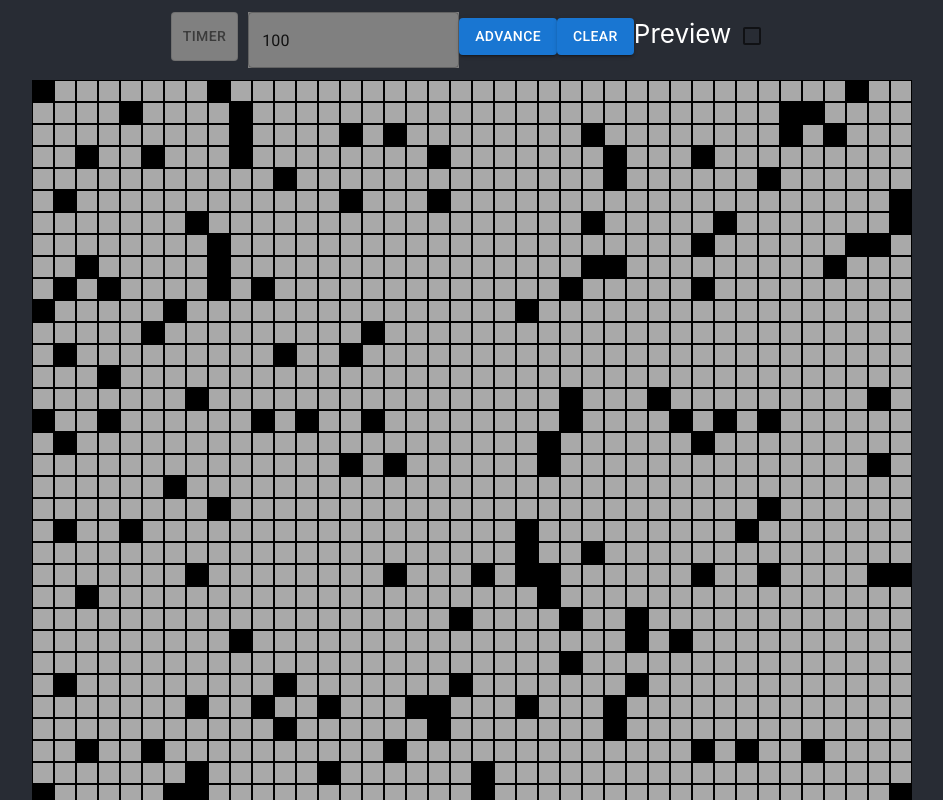
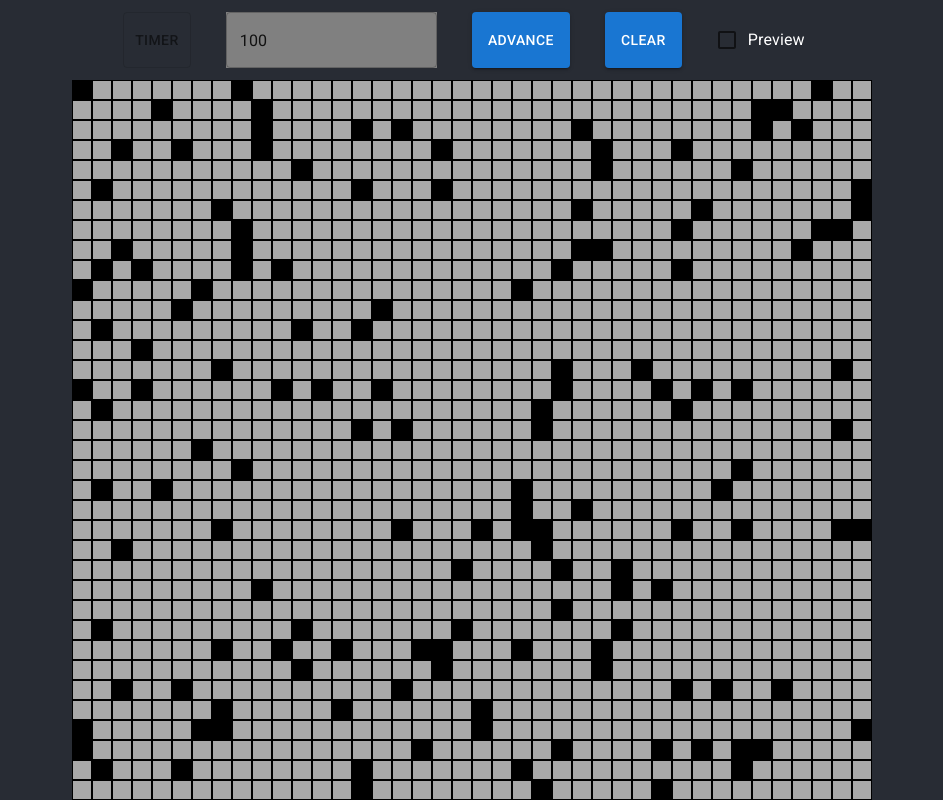
Before and after one commit to TheRhodanist/react-game-of-life, a React (Create React App) app: page / in a window 1280 px wide. Shown: the top 800 px of the page, without its empty margins (168-1111 px from the left). Built offline with nearby package versions, Linux system fonts and the light colour scheme.

Commit message:
Fix tile toggle and add css baseline

```diff
--- a/src/components/GameBoard.tsx
+++ b/src/components/GameBoard.tsx
@@ -13,14 +13,12 @@ export const GameBoard  = () => {
     const [previewEnabled, setPreviewEnabled] = useState(false);
     const [timerValue, setTimerValue] = useState(100);
     const [autoMode, setAutoMode] = useState(false);
+    const [redraw, setRedraw] = useState(false);
 
     function handleAdvance() {
         setBoard(prevstate=>{
             return calculateNextStep(prevstate);
         });
-    }
-    function handleToggleTile(tile:TileModel) {
-        tile.toggle();
     }
     useEffect(() => {
         const timer = setInterval(()=>{
@@ -35,9 +33,15 @@ export const GameBoard  = () => {
     function handleClear() {
         setBoard(getEmptyGame(GAME_SIZE));
     }
-
+    function handleToggleTile(tile:TileModel) {
+        tile.toggle();
+        manualRedraw()
+    }
+    function manualRedraw() {
+        setRedraw(prevState => !prevState)
+    }
     return (
-        <div style={{display: "flex", flexFlow: "column", height: "100vh", width: "80%"}}>
+        <div style={{display: "flex", flexFlow: "column", height: "100vh", width: "100%"}}>
             <HeaderComponent autoMode={autoMode} setAutoMode={setAutoMode} timerValue={timerValue}
                              setTimerValue={setTimerValue} previewEnabled={previewEnabled}
                              setPreviewEnabled={setPreviewEnabled} handleClear={handleClear}
--- a/src/components/Header/HeaderComponent.tsx
+++ b/src/components/Header/HeaderComponent.tsx
@@ -1,5 +1,5 @@
 import React, {ChangeEvent, CSSProperties} from 'react';
-import {Button, Checkbox, TextField, ToggleButton} from "@mui/material";
+import {Button, Checkbox, FormControlLabel, FormGroup, TextField, ToggleButton} from "@mui/material";
 
 interface Props {
     autoMode:boolean,
@@ -28,20 +28,22 @@ function HeaderComponent(props:Props) {
 
     const headerStyles:CSSProperties = {
         height:"10%",
+        width:"60%",
+        alignSelf:"center",
         flex:"auto",
+        flexDirection:"row",
         flexBasis:"content",
         justifyContent:"space-evenly",
         alignContent: "center"
     }
         return (
-        <div style={headerStyles}>
-            <ToggleButton style={{backgroundColor:"gray",marginRight:"10px"}} value={autoMode} selected={autoMode} onChange={()=>setAutoMode(!autoMode)}>Timer</ToggleButton>
-            <TextField variant={"outlined"} onChange={handleNewTimer} defaultValue={timerValue} style={{backgroundColor:"gray"}}></TextField>
-            <Button onClick={handleAdvance} variant={"contained"}>Advance</Button>
-            <Button onClick={handleClear} variant={"contained"}>Clear</Button>
-            Preview
-            <Checkbox value={previewEnabled} onChange={handlePreview}></Checkbox>
-        </div>
+            <FormGroup style={headerStyles}>
+                <ToggleButton color={"secondary"} value={autoMode} selected={autoMode} onChange={()=>setAutoMode(!autoMode)}>Timer</ToggleButton>
+                <TextField variant={"outlined"} onChange={handleNewTimer} defaultValue={timerValue} style={{backgroundColor:"gray"}}></TextField>
+                <Button onClick={handleAdvance} variant={"contained"}>Advance</Button>
+                <Button onClick={handleClear} variant={"contained"}>Clear</Button>
+                <FormControlLabel control={<Checkbox value={previewEnabled} onChange={handlePreview}/>} label={"Preview"}/>
+            </FormGroup>
     );
 }
 
--- a/src/index.tsx
+++ b/src/index.tsx
@@ -7,12 +7,14 @@ import '@fontsource/roboto/300.css';
 import '@fontsource/roboto/400.css';
 import '@fontsource/roboto/500.css';
 import '@fontsource/roboto/700.css';
+import {CssBaseline} from "@mui/material";
 
 const root = ReactDOM.createRoot(
   document.getElementById('root') as HTMLElement
 );
 root.render(
   <React.StrictMode>
+      <CssBaseline/>
     <App />
   </React.StrictMode>
 );
```
